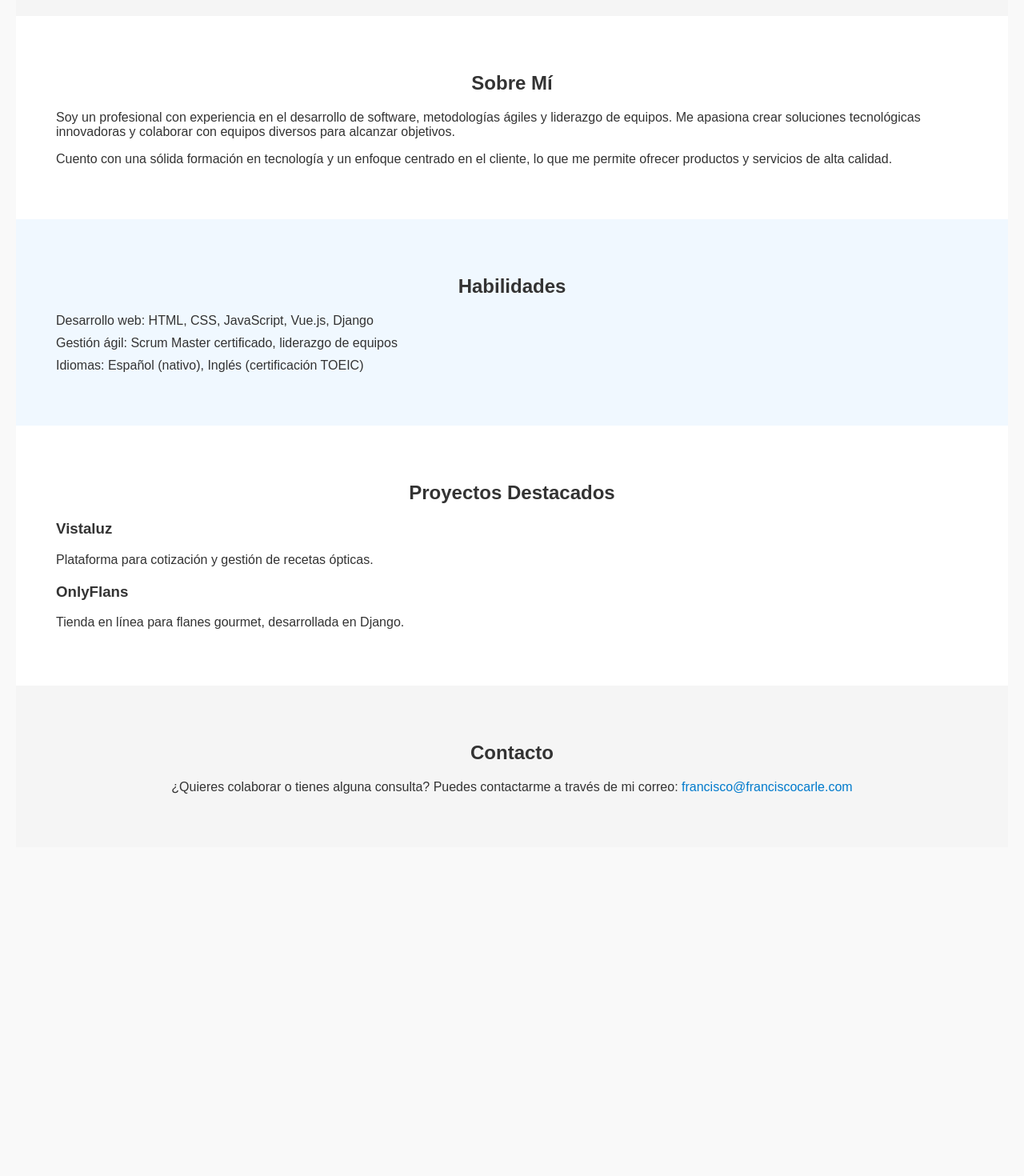
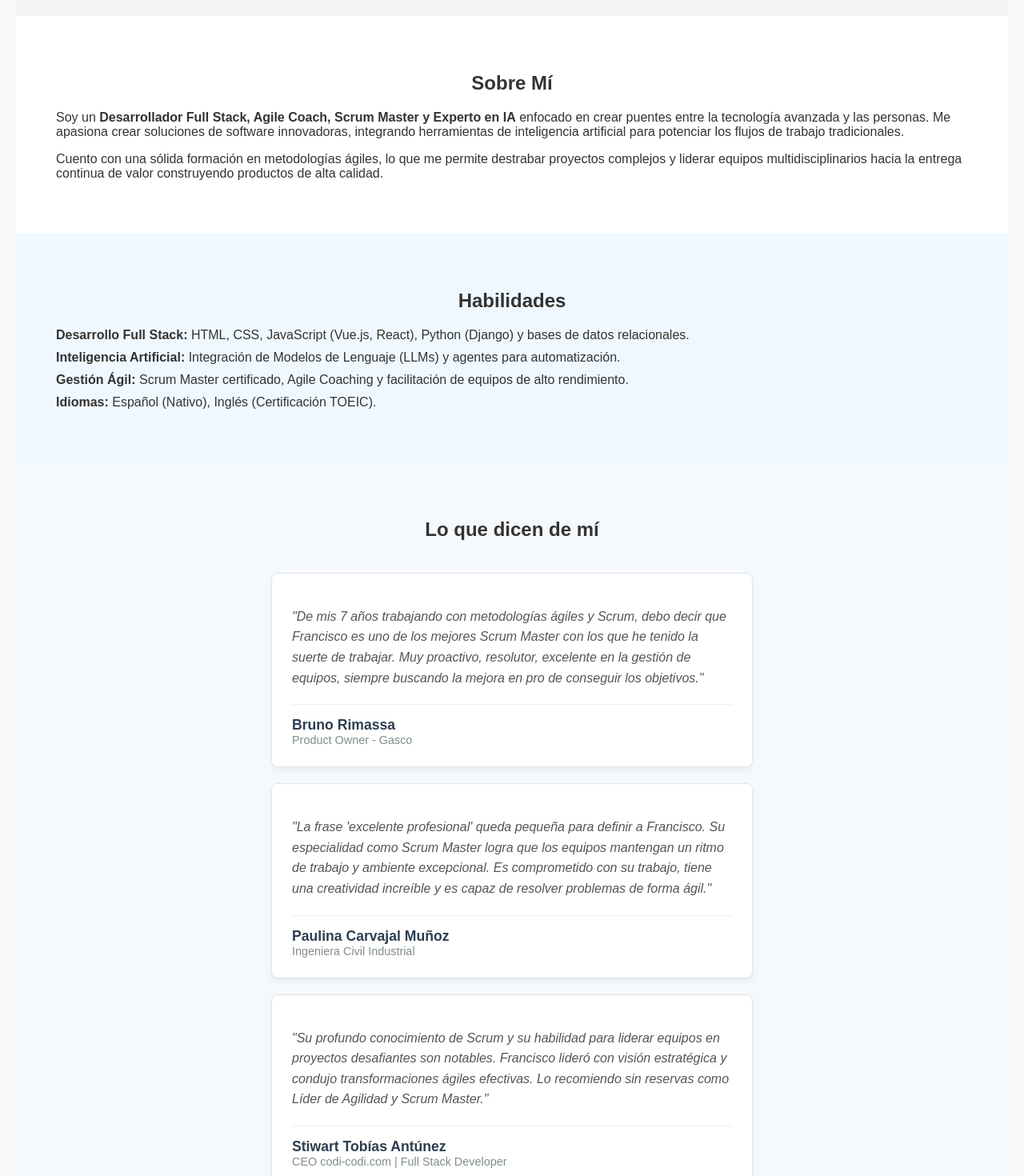
Before and after one commit to jfcosm/franciscocarle.com, a Vue app: page / in a window 1280 px wide. Shown: the part 240-1710 px from the top of the page at 80% size. Before the commit the page ends 1319 px from the top, so only its background shows below. Built offline with nearby package versions, Linux system fonts and the light colour scheme.

Commit message:
feat: add robust multilingual 22-item testimonials marquee carousel in TSX app

```diff
--- a/src/App.vue
+++ b/src/App.vue
@@ -6,6 +6,7 @@
           <li><a href="#inicio">Inicio</a></li>
           <li><a href="#sobre-mi">Sobre Mí</a></li>
           <li><a href="#habilidades">Habilidades</a></li>
+          <li><a href="#testimonios">Testimonios</a></li>
           <li><a href="#proyectos">Proyectos</a></li>
           <li><a href="#contacto">Contacto</a></li>
         </ul>
@@ -15,6 +16,7 @@
       <HomeSection />
       <AboutSection />
       <SkillsSection />
+      <TestimonialsSection />
       <ProjectsSection />
       <ContactSection />
     </main>
@@ -25,6 +27,7 @@
 import HomeSection from './components/HomeSection.vue';
 import AboutSection from './components/AboutSection.vue';
 import SkillsSection from './components/SkillsSection.vue';
+import TestimonialsSection from './components/TestimonialsSection.vue';
 import ProjectsSection from './components/ProjectsSection.vue';
 import ContactSection from './components/ContactSection.vue';
 
@@ -34,6 +37,7 @@ export default {
     HomeSection,
     AboutSection,
     SkillsSection,
+    TestimonialsSection,
     ProjectsSection,
     ContactSection,
   },
--- a/src/components/AboutSection.vue
+++ b/src/components/AboutSection.vue
@@ -2,12 +2,13 @@
     <section id="sobre-mi" class="about-section">
       <h2>Sobre Mí</h2>
       <p>
-        Soy un profesional con experiencia en el desarrollo de software, metodologías ágiles y liderazgo de equipos.
-        Me apasiona crear soluciones tecnológicas innovadoras y colaborar con equipos diversos para alcanzar objetivos.
+        Soy un <strong>Desarrollador Full Stack, Agile Coach, Scrum Master y Experto en IA</strong> enfocado en crear puentes
+        entre la tecnología avanzada y las personas. Me apasiona crear soluciones de software innovadoras, integrando
+        herramientas de inteligencia artificial para potenciar los flujos de trabajo tradicionales.
       </p>
       <p>
-        Cuento con una sólida formación en tecnología y un enfoque centrado en el cliente, lo que me permite ofrecer
-        productos y servicios de alta calidad.
+        Cuento con una sólida formación en metodologías ágiles, lo que me permite destrabar proyectos complejos
+        y liderar equipos multidisciplinarios hacia la entrega continua de valor construyendo productos de alta calidad.
       </p>
     </section>
   </template>
--- a/src/components/SkillsSection.vue
+++ b/src/components/SkillsSection.vue
@@ -2,9 +2,10 @@
     <section id="habilidades" class="skills-section">
       <h2>Habilidades</h2>
       <ul>
-        <li>Desarrollo web: HTML, CSS, JavaScript, Vue.js, Django</li>
-        <li>Gestión ágil: Scrum Master certificado, liderazgo de equipos</li>
-        <li>Idiomas: Español (nativo), Inglés (certificación TOEIC)</li>
+        <li><strong>Desarrollo Full Stack:</strong> HTML, CSS, JavaScript (Vue.js, React), Python (Django) y bases de datos relacionales.</li>
+        <li><strong>Inteligencia Artificial:</strong> Integración de Modelos de Lenguaje (LLMs) y agentes para automatización.</li>
+        <li><strong>Gestión Ágil:</strong> Scrum Master certificado, Agile Coaching y facilitación de equipos de alto rendimiento.</li>
+        <li><strong>Idiomas:</strong> Español (Nativo), Inglés (Certificación TOEIC).</li>
       </ul>
     </section>
   </template>
--- /dev/null
+++ b/src/components/TestimonialsSection.vue
@@ -0,0 +1,106 @@
+<template>
+  <section id="testimonios" class="testimonials-section">
+    <h2>Lo que dicen de mí</h2>
+    <div class="testimonials-container">
+
+      <div v-for="(testimonial, index) in testimonials" :key="index" class="testimonial-card">
+        <p class="testimonial-text">"{{ testimonial.text }}"</p>
+        <div class="testimonial-author">
+          <strong>{{ testimonial.name }}</strong>
+          <span>{{ testimonial.role }}</span>
+        </div>
+      </div>
+
+    </div>
+  </section>
+</template>
+
+<script>
+export default {
+  name: 'TestimonialsSection',
+  data() {
+    return {
+      testimonials: [
+        {
+          name: "Bruno Rimassa",
+          role: "Product Owner - Gasco",
+          text: "De mis 7 años trabajando con metodologías ágiles y Scrum, debo decir que Francisco es uno de los mejores Scrum Master con los que he tenido la suerte de trabajar. Muy proactivo, resolutor, excelente en la gestión de equipos, siempre buscando la mejora en pro de conseguir los objetivos."
+        },
+        {
+          name: "Paulina Carvajal Muñoz",
+          role: "Ingeniera Civil Industrial",
+          text: "La frase 'excelente profesional' queda pequeña para definir a Francisco. Su especialidad como Scrum Master logra que los equipos mantengan un ritmo de trabajo y ambiente excepcional. Es comprometido con su trabajo, tiene una creatividad increíble y es capaz de resolver problemas de forma ágil."
+        },
+        {
+          name: "Stiwart Tobías Antúnez",
+          role: "CEO codi-codi.com | Full Stack Developer",
+          text: "Su profundo conocimiento de Scrum y su habilidad para liderar equipos en proyectos desafiantes son notables. Francisco lideró con visión estratégica y condujo transformaciones ágiles efectivas. Lo recomiendo sin reservas como Líder de Agilidad y Scrum Master."
+        },
+        {
+          name: "Iván Villarroel Ramirez",
+          role: "Backend Engineer | AI Engineer",
+          text: "Francisco es un tremendo profesional, inspira a los equipos como pocas personas pueden hacerlo. Su estilo fraterno y cordial le permite facilitar un equipo diverso y enfocarlos en la dirección del objetivo del producto. Su dirección de proyecto y equipo fue impecable."
+        }
+      ]
+    }
+  }
+};
+</script>
+
+<style scoped>
+.testimonials-section {
+  padding: 50px;
+  background-color: #f6f9fc;
+  color: #333;
+}
+.testimonials-section h2 {
+  text-align: center;
+  margin-bottom: 40px;
+}
+.testimonials-container {
+  display: flex;
+  flex-wrap: wrap;
+  justify-content: center;
+  gap: 20px;
+  max-width: 1200px;
+  margin: 0 auto;
+}
+.testimonial-card {
+  background-color: #ffffff;
+  border: 1px solid #e1e4e8;
+  border-radius: 8px;
+  padding: 25px;
+  width: calc(50% - 20px);
+  min-width: 300px;
+  box-shadow: 0 4px 6px rgba(0,0,0,0.05);
+  display: flex;
+  flex-direction: column;
+  justify-content: space-between;
+}
+.testimonial-text {
+  font-style: italic;
+  margin-bottom: 20px;
+  line-height: 1.6;
+  color: #555;
+}
+.testimonial-author {
+  display: flex;
+  flex-direction: column;
+  border-top: 1px solid #eee;
+  padding-top: 15px;
+}
+.testimonial-author strong {
+  font-size: 1.1em;
+  color: #2c3e50;
+}
+.testimonial-author span {
+  font-size: 0.9em;
+  color: #7f8c8d;
+}
+
+@media (max-width: 768px) {
+  .testimonial-card {
+    width: 100%;
+  }
+}
+</style>
```
